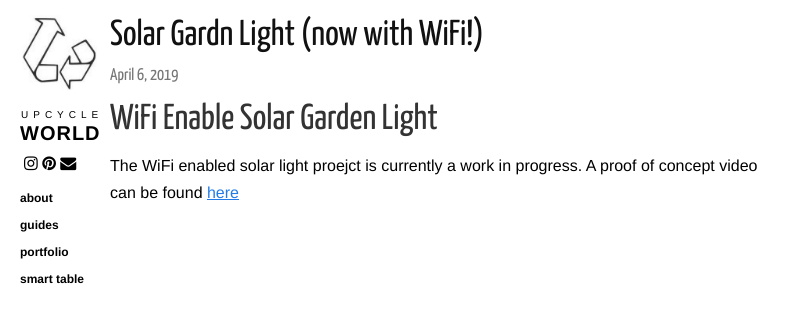
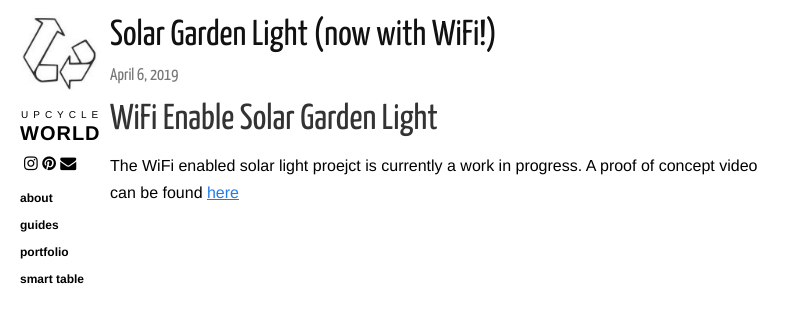
Before and after one commit to upcycleworld/upcycleworld.github.io, a Jekyll site: the page built from portfolio/_posts/2019-4-6-Solar-Wifi-Light.md, in a window 1280 px wide. Shown: the top 323 px of the page, without its empty margins (0-800 px from the left). Built offline with Jekyll 4.4.1, drawn with Linux system fonts in a browser that asks for light colours; nearby versions of some CDN libraries.

Commit message:
ohhh yea

```diff
--- a/portfolio/_posts/2019-4-6-Solar-Wifi-Light.md
+++ b/portfolio/_posts/2019-4-6-Solar-Wifi-Light.md
@@ -1,6 +1,6 @@
 ---
 layout: post
-title: Solar Gardn Light (now with WiFi!)
+title: Solar Garden Light (now with WiFi!)
 category: work
 ---
 # WiFi Enable Solar Garden Light
```
Also changed, not shown: portfolio/_posts/2018-9-22-Vine-Dome.md (+0 -1 lines).
